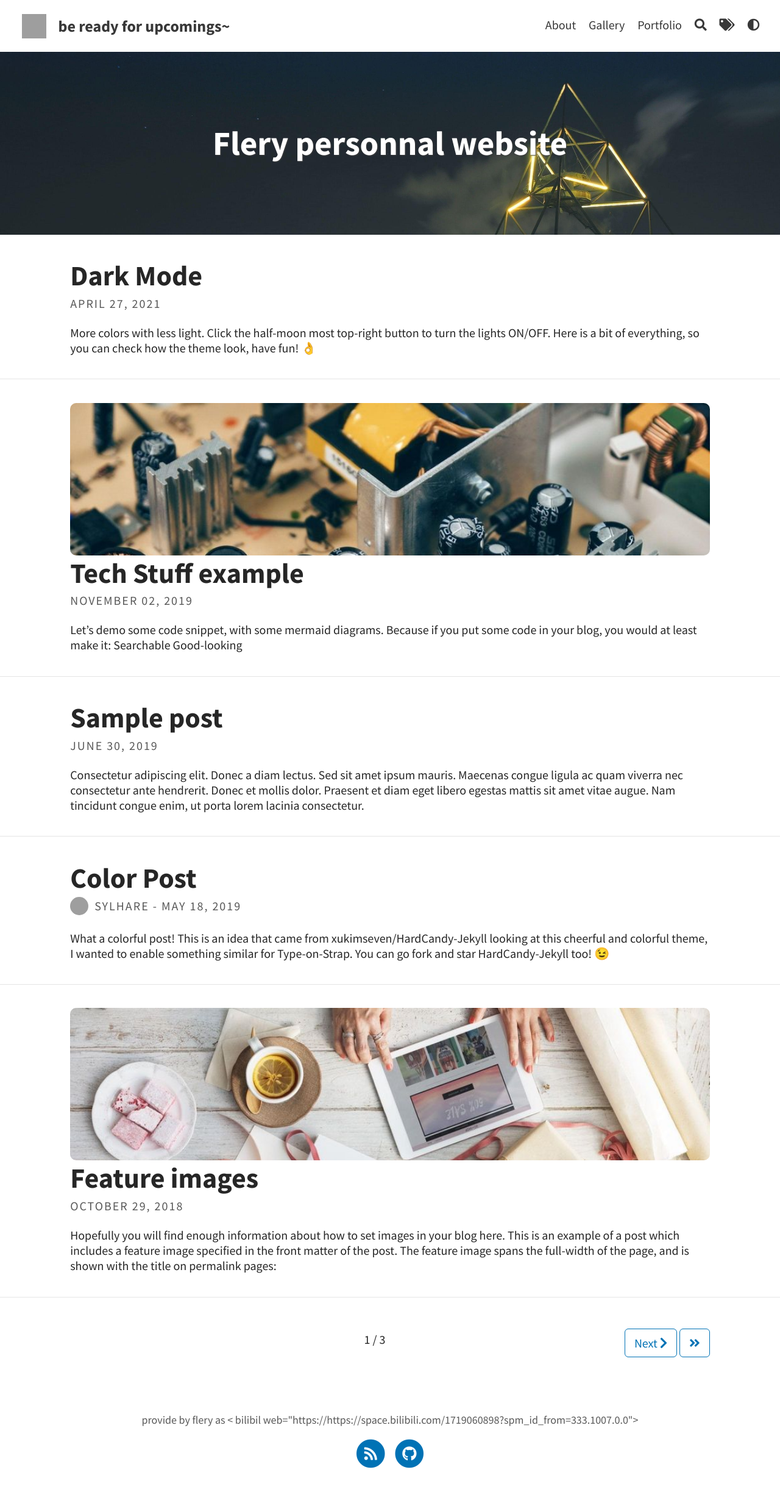
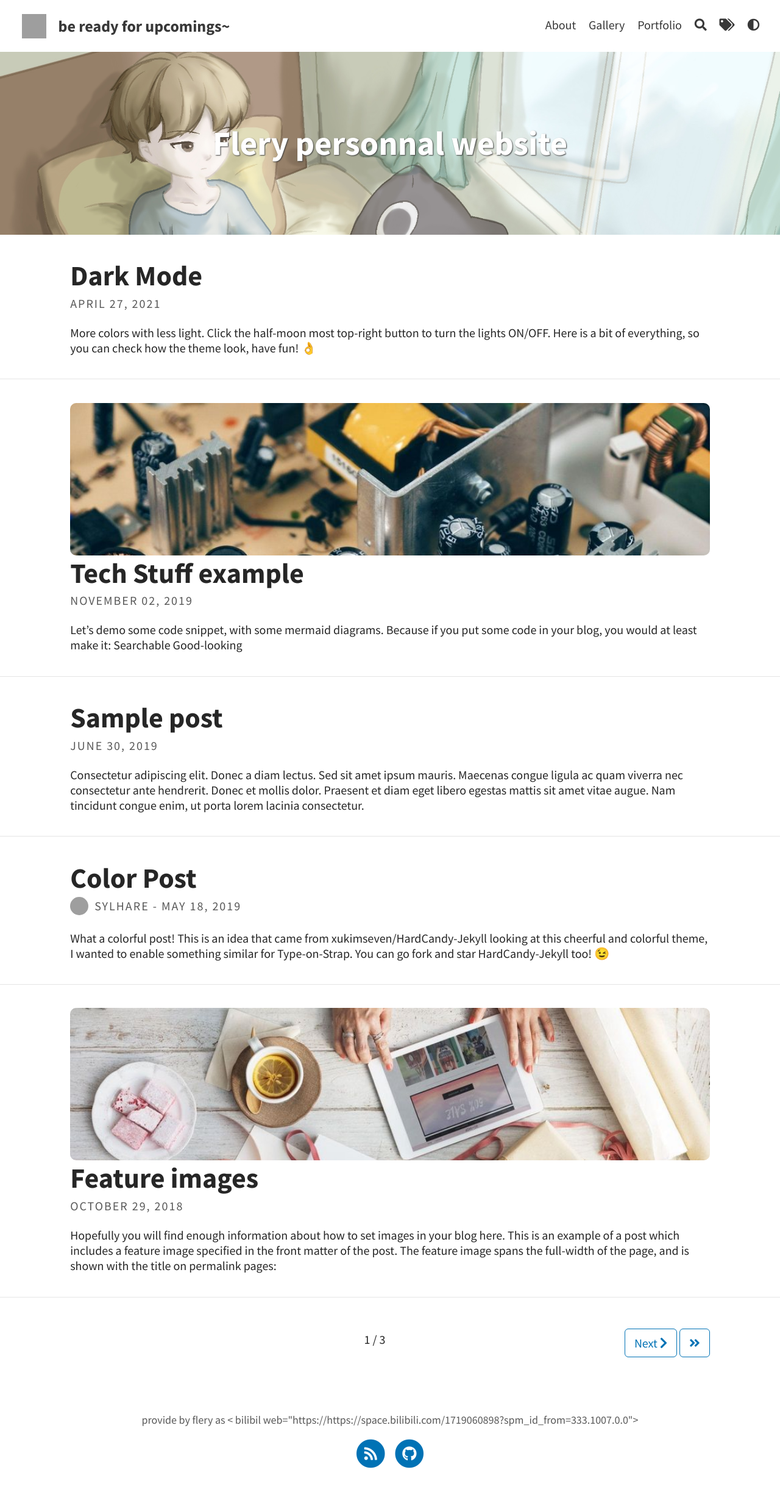
Before and after one commit to fleryC/fleryc.github.io, a Jekyll site: the page built from index.html, in a window 1280 px wide. Shown: the whole page at 61% size. Built offline with Jekyll 4.4.1, drawn with Linux system fonts in a browser that asks for light colours; the list of posts is cut into pages by our own code; grey boxes are pictures that could not be loaded.

Commit message:
Update images

```diff
--- a/_config.yml
+++ b/_config.yml
@@ -10,7 +10,7 @@ favicon: assets/favicon.ico                             # Icon displayed in the
 
 # Header and footer text
 header_text: Flery personnal website # Change Blog header text
-header_feature_image: assets/img/header/triangular.jpeg
+header_feature_image: assets/img/header/Flerypic.jpeg
 header_feature_image_responsive: true
 footer_text: provide by flery as < bilibil web="https://https://space.bilibili.com/1719060898?spm_id_from=333.1007.0.0">
 
```
Also changed, not shown: assets/img/header/Flerypic.jpeg (added), assets/img/triangle.png.
